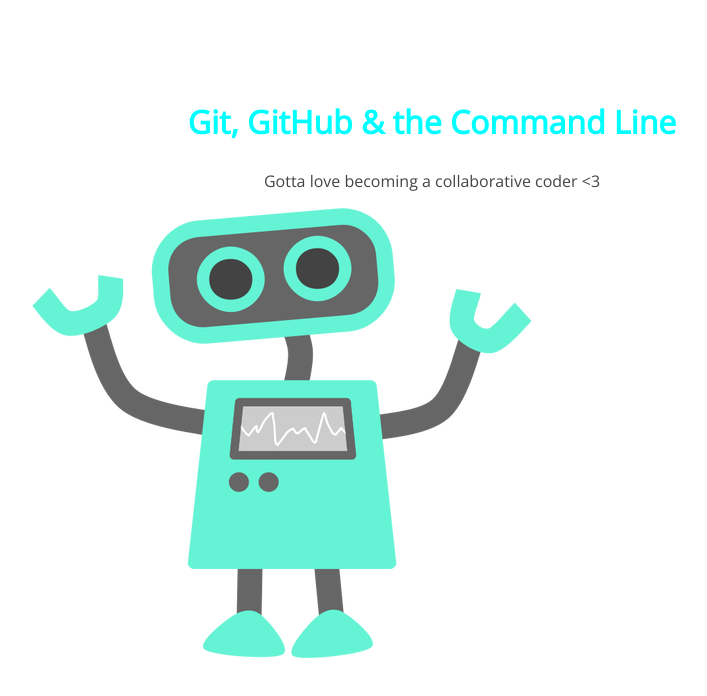
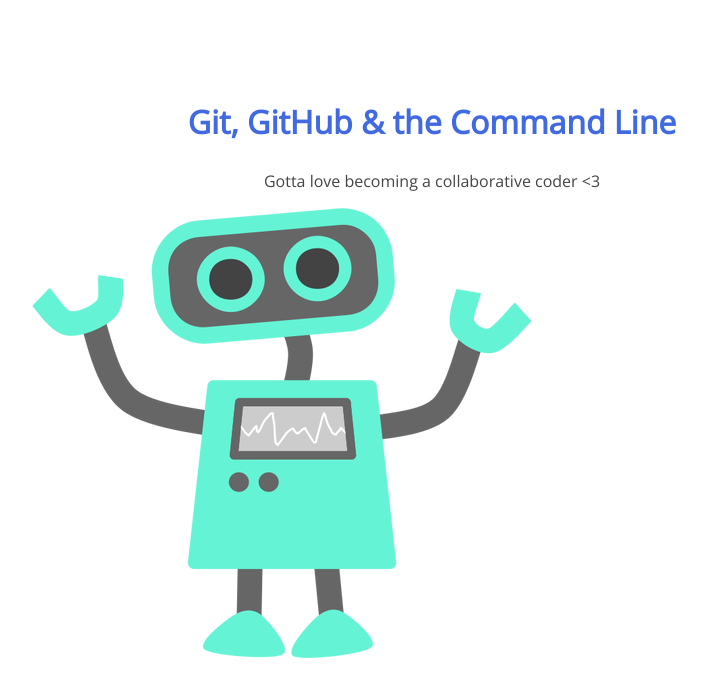
Before and after one commit to Chase3600/-105-project-, a plain HTML site: page index.html in a window 1280 px wide. Shown: the whole page, without its empty margins (208-915 px from the left). Drawn offline with nearby package versions, Linux system fonts and the light colour scheme.

Commit message:
changed header color and foontweight

```diff
--- a/css/style.css
+++ b/css/style.css
@@ -9,7 +9,7 @@ section p {
 }
 section h1 {
 	font: 32px 'Open Sans';
-	color:aqua; font-weight: bold;
+	color:royalblue; font-weight: bolder;
 }
 section p {
 	font: 16px 'Open Sans';
```
